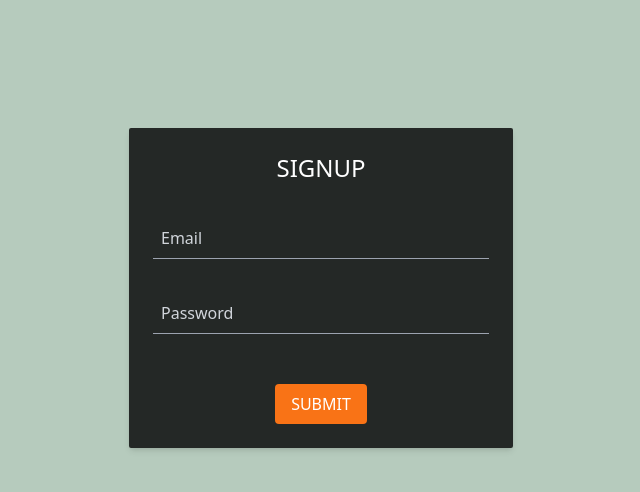
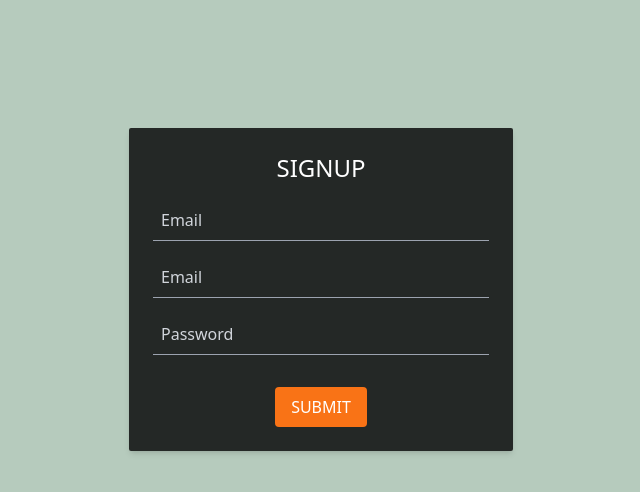
Before and after one commit to Mayurwagh98/random-pass, a React (Vite) app: page /signup in a window 1280 px wide. Shown: the top 492 px of the page, without its empty margins (319-959 px from the left). Built offline with nearby package versions, Linux system fonts and the light colour scheme.

Commit message:
Intyegrating: signup api

```diff
--- a/package.json
+++ b/package.json
@@ -10,6 +10,7 @@
     "preview": "vite preview"
   },
   "dependencies": {
+    "axios": "^1.7.9",
     "react": "^18.3.1",
     "react-dom": "^18.3.1",
     "react-router-dom": "^7.1.1"
--- a/src/pages/Signup.tsx
+++ b/src/pages/Signup.tsx
@@ -1,8 +1,10 @@
+import axios from "axios";
 import { useRef } from "react";
 
 const Signup: React.FC = () => {
   const emailRef = useRef<HTMLInputElement>(null);
   const passwordRef = useRef<HTMLInputElement>(null);
+  const firstnameRef = useRef<HTMLInputElement>(null);
 
   const handleSubmit = (e: React.FormEvent<HTMLFormElement>) => {
     e.preventDefault();
@@ -11,12 +13,43 @@ const Signup: React.FC = () => {
     console.log(email, password);
   };
 
+  interface signupPayloadTypes {
+    firstname: string;
+    email: string;
+    password: string;
+  }
+
+  const handleSignup = async () => {
+    const payload: signupPayloadTypes = {
+      firstname: firstnameRef,
+      email: emailRef,
+      password: passwordRef,
+    };
+    try {
+      const { data }: any = await axios.post(
+        "http://localhost/5001/signup",
+        payload,
+        {}
+      );
+      console.log(data);
+    } catch (error) {
+      console.log("error:", error);
+    }
+  };
+
   return (
     <form
       className="flex flex-col gap-4 justify-between items-center p-6 w-[30%] min-h-[20rem] shadow-md m-auto mt-[10%] bg-black bg-opacity-80 rounded-sm"
       onSubmit={handleSubmit}
     >
       <h1 className="text-2xl text-white">SIGNUP</h1>
+      <input
+        ref={firstnameRef}
+        type="email"
+        className="border-b border-gray-400 bg-transparent w-full p-2 text-white placeholder-gray-300 outline-none focus:border-orange-500"
+        placeholder="Email"
+        onChange={() => firstnameRef.current?.value}
+      />
       <input
         ref={emailRef}
         type="email"
```
Also changed, not shown: 1 other file (tests, documents, lock files or other folders).
